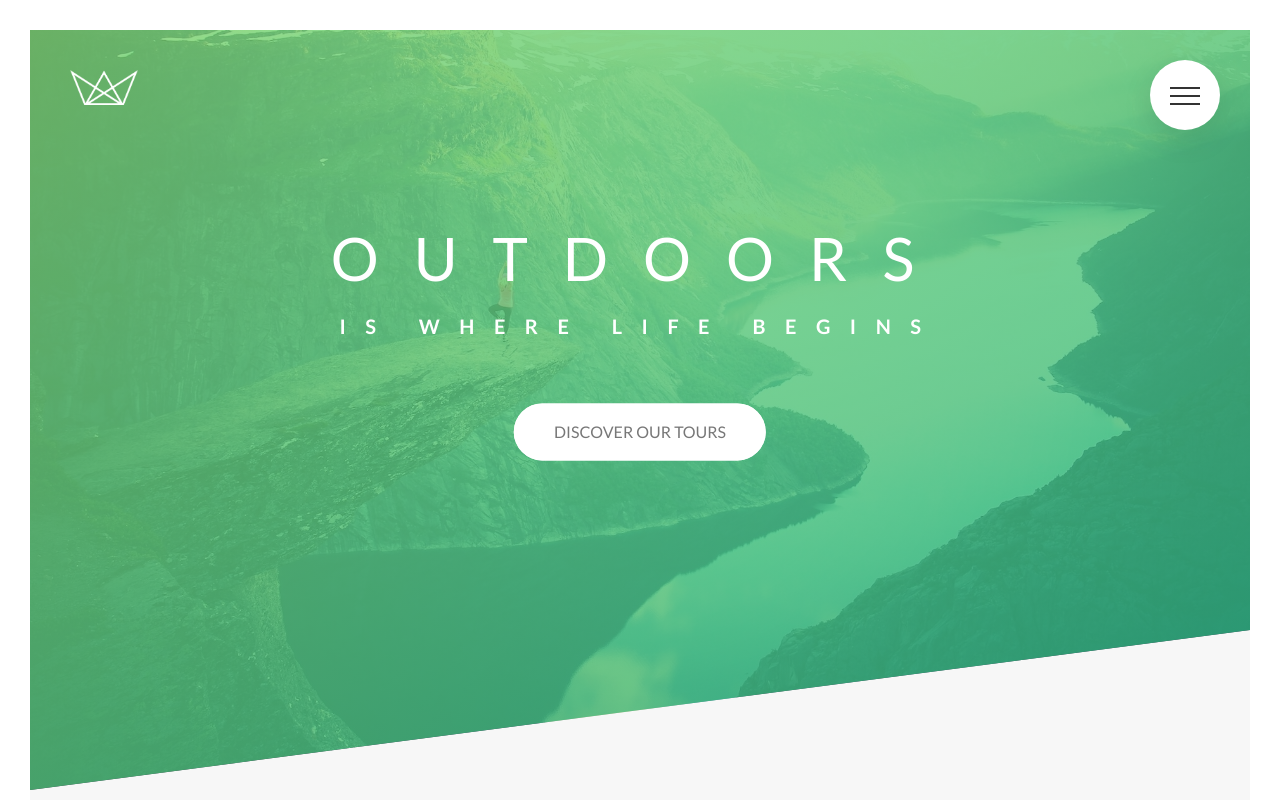
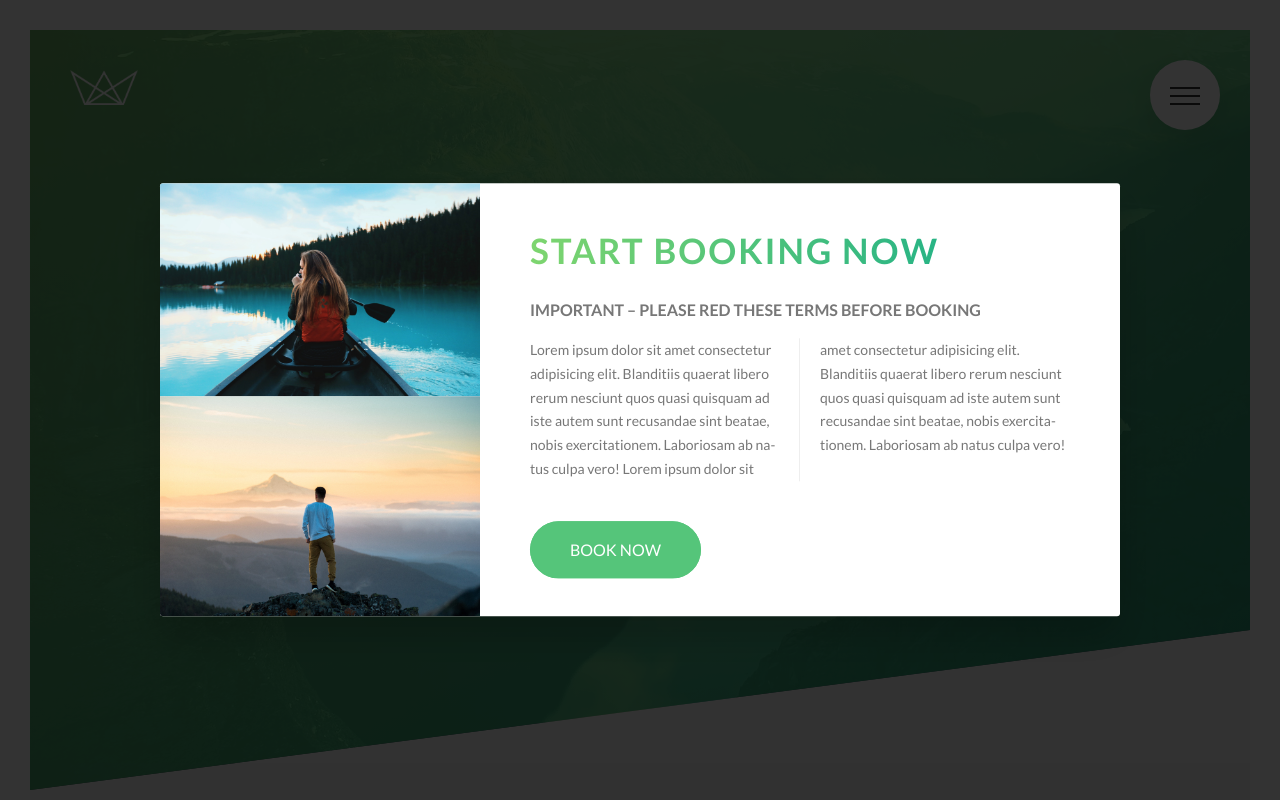
Before and after one commit to DanielCruz-fs/dnl-natours-project, a website: page index.html in a window 1280 px wide. Shown: the top 800 px of the page. Drawn offline with Linux system fonts and the light colour scheme.

Commit message:
Modal Popup part One

```diff
--- a/index.html
+++ b/index.html
@@ -342,6 +342,24 @@
 
       </footer>
 
+      <div class="popup">
+        <div class="popup__content">
+          <div class="popup__left">
+            <img src="img/nat-8.jpg" alt="Tour photo" class="popup__img">
+            <img src="img/nat-9.jpg" alt="Tour photo" class="popup__img">
+          </div>
+          <div class="popup__right">
+            <h2 class="heading-secondary u-margin-bottom-small">Start Booking Now</h2>
+            <h3 class="heading-tertiary u-margin-bottom-small">Important &ndash; Please red these terms before booking</h3>
+            <p class="popup__text">
+              Lorem ipsum dolor sit amet consectetur adipisicing elit. Blanditiis quaerat libero rerum nesciunt quos quasi quisquam ad iste autem sunt recusandae sint beatae, nobis exercitationem. Laboriosam ab natus culpa vero!
+              Lorem ipsum dolor sit amet consectetur adipisicing elit. Blanditiis quaerat libero rerum nesciunt quos quasi quisquam ad iste autem sunt recusandae sint beatae, nobis exercitationem. Laboriosam ab natus culpa vero!
+            </p>
+            <a href="#" class="btn btn--green">Book now</a>
+          </div>
+        </div>
+      </div>
+
     </body>
 
     <!-- Grid layout cheatsheet -->
--- a/sass/abstracts/_mixins.scss
+++ b/sass/abstracts/_mixins.scss
@@ -5,3 +5,11 @@
         clear: both;
     }
 }
+
+// Absolute center
+@mixin absCenter {
+  position: absolute;
+  top: 50%;
+  left: 50%;
+  transform: translate(-50%, -50%);
+}
--- /dev/null
+++ b/sass/components/_popup.scss
@@ -0,0 +1,63 @@
+.popup {
+  height: 100vh;
+  width: 100%;
+  position: fixed;
+  top: 0;
+  left: 0;
+  background-color: rgba($color-black, .8);
+  z-index: 9999;
+
+  &__content {
+    @include absCenter;
+    width: 75%;
+    // testing purposes
+    // height: 50rem;
+    background-color: $color-white;
+    box-shadow: 0 2rem 4rem rgba($color-black, .2);
+    border-radius: 3px;
+
+    // Simulates a TABLE in order to get same height in two columns
+    display: table;
+    // Correction for overflow from the image
+    overflow: hidden;
+  }
+
+  &__left {
+    width: 33.333333%;
+    display: table-cell;
+  }
+
+  &__right {
+    width: 66.666667%;
+    display: table-cell;
+    // table-cell property
+    vertical-align: middle;
+    padding: 3rem 5rem;
+  }
+
+  &__img {
+    // The entire parent's container width
+    display: block;
+    width: 100%;
+  }
+
+  &__text {
+    font-size: 1.4rem;
+    margin-bottom: 4rem;
+    // Hyphen and column style
+    -moz-column-count: 2;
+    -moz-column-gap: 4rem;
+    -moz-column-rule: 1px solid $color-gray-light-2;
+
+    column-count: 2;
+    column-gap: 4rem;
+    column-rule: 1px solid $color-gray-light-2;
+    // Define a document language first in this case EN
+    // For older browsers
+    -moz-hyphens: auto;
+    -ms-hyphens: auto;
+    -webkit-hyphens: auto;
+
+    hyphens: auto;
+  }
+}
--- a/sass/layout/_navigation.scss
+++ b/sass/layout/_navigation.scss
@@ -46,6 +46,9 @@
     width: 0;
     // Cubic functions references: https://cubic-bezier.com/#.14,1.47,.26,-0.26 https://easings.net/
     transition: all .8s cubic-bezier(0.86, -0.55, 0.256, 1.55);
+
+    // BUG WHEN TRYING TO POINT TO ACTIONS
+    pointer-events: none;
   }
 
   &__list {
@@ -100,6 +103,8 @@
   &__checkbox:checked ~ &__nav {
     opacity: 1;
     width: 100%;
+    // BUG WHEN TRYING TO POINT TO ACTIONS SOLVED
+    pointer-events: all;
   }
 
   // Icon functionality
--- a/sass/main.scss
+++ b/sass/main.scss
@@ -37,6 +37,7 @@ Dark green: #28b485
 @import "components/composition";
 @import "components/feature-box";
 @import "components/form";
+@import "components/popup";
 @import "components/story";
 
 // LAYOUT
```
Also changed, not shown: css/style.css.
